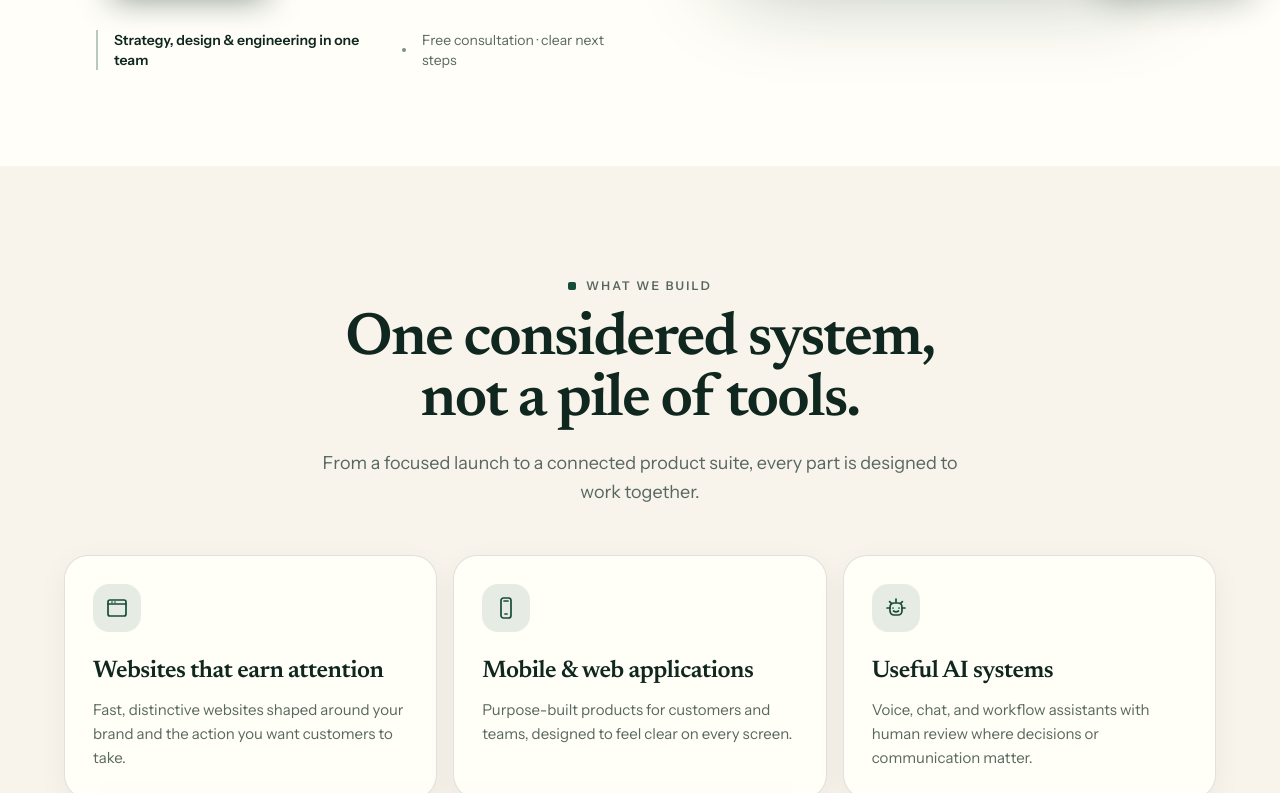
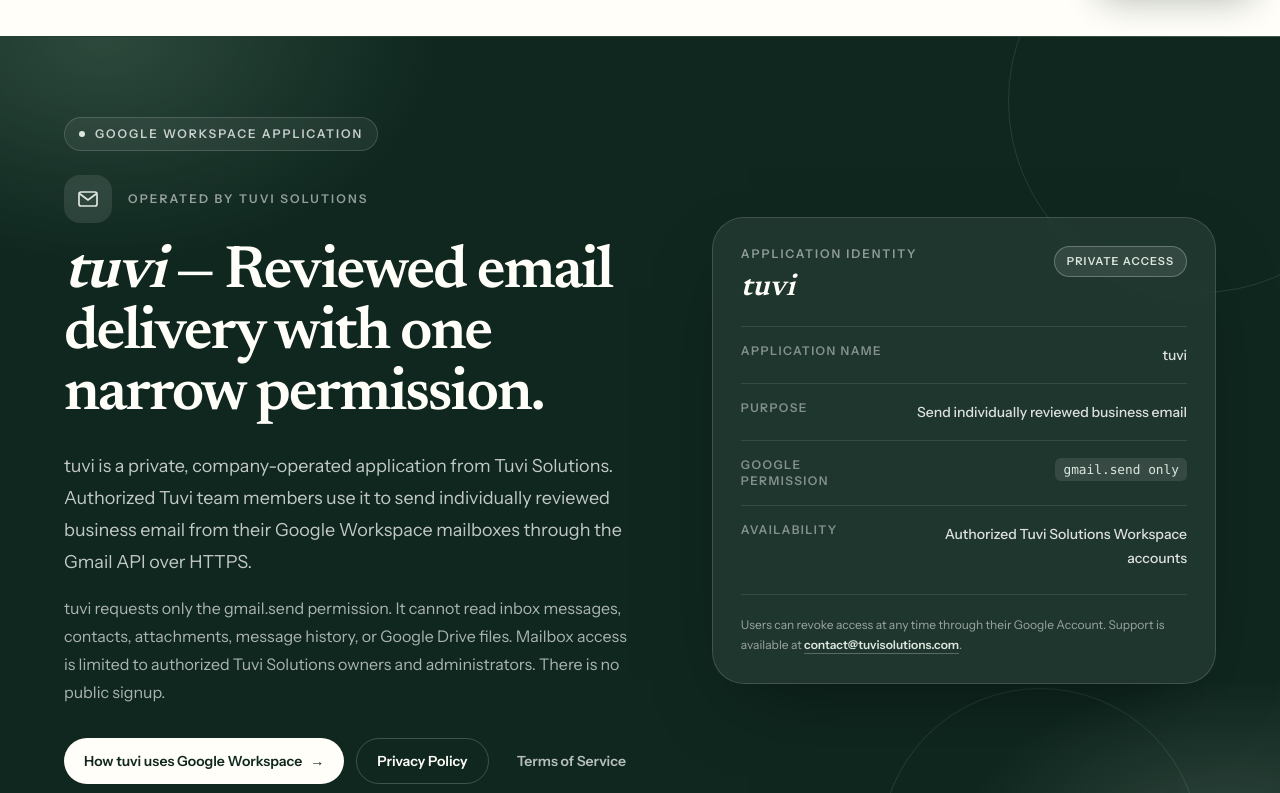
Before and after one commit to RajChodisetti/MonoRepo, a Next.js app in the folder tuvi-website/app/: page / in a window 1280 px wide. Shown: the part 787-1580 px from the top of the page. Built offline with nearby package versions, Linux system fonts and the light colour scheme; no server answers.

Commit message:
Clarify tuvi OAuth homepage

```diff
--- a/tuvi-website/app/src/app/google-workspace/page.tsx
+++ b/tuvi-website/app/src/app/google-workspace/page.tsx
@@ -3,16 +3,15 @@
 import Nav from "@/components/layout/Nav";
 import Footer from "@/components/layout/Footer";
 import { getContactEmail } from "@/lib/env";
+import { siteContent } from "@/content/site";
 
 export const metadata: Metadata = {
-  title: "Tuvi Outreach | Google Workspace Integration",
-  description:
-    "How Tuvi Outreach uses the Gmail API to send operator-approved email from authorized Tuvi Solutions Workspace mailboxes.",
+  title: "tuvi | Google Workspace App by Tuvi Solutions",
+  description: siteContent.oauthApp.metadataDescription,
   alternates: { canonical: "/google-workspace" },
   openGraph: {
-    title: "Tuvi Outreach | Google Workspace Integration",
-    description:
-      "How Tuvi Outreach uses the Gmail API to send operator-approved email from authorized Tuvi Solutions Workspace mailboxes.",
+    title: "tuvi | Google Workspace App by Tuvi Solutions",
+    description: siteContent.oauthApp.metadataDescription,
     type: "website",
     url: "/google-workspace",
   },
@@ -22,7 +21,7 @@
 const cards = [
   {
     title: "One narrow permission",
-    body: "The integration requests only gmail.send so it can submit an approved outbound message to Gmail over HTTPS.",
+    body: "tuvi requests only gmail.send so it can submit an individually reviewed outbound message to Gmail over HTTPS.",
   },
   {
     title: "No mailbox reading",
@@ -30,12 +29,13 @@
   },
   {
     title: "Controlled access",
-    body: "Mailbox connections are provisioned only for authorized Tuvi Workspace owners or administrators. There is no public signup.",
+    body: "Mailbox connections are provisioned only for authorized Tuvi Solutions Workspace owners or administrators. There is no public signup.",
   },
 ] as const;
 
 export default function GoogleWorkspacePage() {
   const contactEmail = getContactEmail();
+  const app = siteContent.oauthApp;
 
   return (
     <>
@@ -51,12 +51,13 @@
               Google Workspace integration
             </p>
             <h1 className="mt-3 font-display text-4xl font-bold tracking-tight text-ink md:text-6xl">
-              Tuvi Outreach
+              {app.name}
             </h1>
             <p className="mt-6 text-lg leading-8 text-muted">
-              Tuvi Outreach is a Tuvi Solutions-operated tool for sending
-              operator-approved email from authorized Tuvi Google Workspace mailboxes
-              through the Gmail API.
+              {app.description}
+            </p>
+            <p className="mt-4 max-w-2xl text-sm leading-6 text-muted">
+              {app.dataUse} {app.access}
             </p>
           </header>
 
@@ -77,12 +78,12 @@
             <ol className="mt-5 grid gap-5 text-sm leading-7 text-muted md:grid-cols-3">
               <li>
                 <span className="block font-display text-2xl font-bold text-primary">01</span>
-                An authorized mailbox owner or administrator grants the Gmail send
-                permission through Google OAuth.
+                An authorized mailbox owner or administrator connects their mailbox to
+                tuvi and grants the Gmail send permission through Google OAuth.
               </li>
               <li>
                 <span className="block font-display text-2xl font-bold text-primary">02</span>
-                Tuvi exchanges the authorization for a short-lived access token and
+                tuvi exchanges the authorization for a short-lived access token and
                 sends only the message prepared for delivery.
               </li>
               <li>
@@ -96,7 +97,7 @@
           <section className="mt-8 rounded-3xl border border-primary/20 bg-primary/5 p-7 md:p-10">
             <h2 className="font-display text-2xl font-bold text-ink">Responsible use</h2>
             <p className="mt-3 max-w-3xl leading-7 text-muted">
-              The integration is intended only for communications that Tuvi and the
+              tuvi is intended only for communications that Tuvi Solutions and the
               authorized sender are permitted to send. It must not be used for spam,
               unsolicited bulk commercial email, or to evade Google sending limits,
               filters, or abuse protections.
--- a/tuvi-website/app/src/app/page.tsx
+++ b/tuvi-website/app/src/app/page.tsx
@@ -2,6 +2,7 @@
 import Nav from "@/components/layout/Nav";
 import Footer from "@/components/layout/Footer";
 import Hero from "@/components/sections/Hero";
+import GoogleWorkspaceApp from "@/components/sections/GoogleWorkspaceApp";
 import WhatWeBuild from "@/components/sections/WhatWeBuild";
 import HowWeWork from "@/components/sections/HowWeWork";
 import StatsStrip from "@/components/sections/StatsStrip";
@@ -13,10 +14,12 @@
 import { siteContent } from "@/content/site";
 
 export const metadata: Metadata = {
+  title: "Tuvi Solutions | Software Studio & tuvi Google Workspace App",
+  description: `${siteContent.hero.subcopy} ${siteContent.oauthApp.metadataDescription}`,
   alternates: { canonical: "/" },
   openGraph: {
-    title: siteContent.brand.name,
-    description: siteContent.hero.subcopy,
+    title: "Tuvi Solutions | Software Studio & tuvi Google Workspace App",
+    description: siteContent.oauthApp.metadataDescription,
     type: "website",
     url: "/",
   },
@@ -28,6 +31,7 @@
       <Nav />
       <main id="main-content" tabIndex={-1}>
         <Hero />
+        <GoogleWorkspaceApp />
         <WhatWeBuild />
         <HowWeWork />
         <StatsStrip />
--- a/tuvi-website/app/src/app/privacy/page.tsx
+++ b/tuvi-website/app/src/app/privacy/page.tsx
@@ -75,9 +75,9 @@
 
       <LegalSection title="3. Google API data and Gmail access">
         <p>
-          Our outreach system uses the Google Gmail API only after an authorized Google
-          Workspace mailbox owner or administrator grants access. The application
-          requests the narrow Gmail send permission (
+          Our Google Workspace email application, <strong className="text-ink">tuvi</strong>,
+          uses the Google Gmail API only after an authorized Google Workspace mailbox
+          owner or administrator grants access. tuvi requests the narrow Gmail send permission (
           <code className="rounded bg-surface px-1.5 py-0.5 text-sm text-ink">
             gmail.send
           </code>
@@ -90,7 +90,7 @@
             needed to perform the send.
           </li>
           <li>
-            The application does not request permission to read or download inbox
+            tuvi does not request permission to read or download inbox
             messages, contacts, Google Drive files, or other Google account content.
           </li>
           <li>
--- a/tuvi-website/app/src/app/terms/page.tsx
+++ b/tuvi-website/app/src/app/terms/page.tsx
@@ -72,13 +72,13 @@
         </LegalList>
       </LegalSection>
 
-      <LegalSection title="4. Google-connected functionality">
+      <LegalSection title="4. tuvi Google Workspace functionality">
         <p>
-          Google Workspace mailbox connections may be used only by an authorized
-          mailbox owner or administrator. A connected mailbox authorizes Tuvi to use
-          the Gmail API to send approved messages; it does not give Tuvi permission to
-          read the mailbox, contacts, or Google Drive files. The owner may revoke access
-          through their Google Account at any time.
+          The <strong className="text-ink">tuvi</strong> Google Workspace application may
+          be connected only by an authorized mailbox owner or administrator. A connected
+          mailbox authorizes tuvi to use the Gmail API to send approved messages; it does
+          not give tuvi permission to read the mailbox, contacts, or Google Drive files.
+          The owner may revoke access through their Google Account at any time.
         </p>
         <p>
           Use of Google-connected functionality is also subject to applicable Google
--- a/tuvi-website/app/src/components/RequestCallbackForm.tsx
+++ b/tuvi-website/app/src/components/RequestCallbackForm.tsx
@@ -56,7 +56,7 @@
     "w-full rounded-xl border border-border bg-bg-elevated px-3 py-2.5 text-sm text-text placeholder:text-muted/70 outline-none transition focus:border-primary/60";
 
   return (
-    <div className={compact ? "space-y-3" : "mx-auto mt-8 max-w-md space-y-3 text-left"}>
+    <div className={compact ? "space-y-3" : "mx-auto max-w-md space-y-3 text-left"}>
       {!compact && (
         <div>
           <p className="text-sm font-semibold text-text">Get a callback</p>
--- /dev/null
+++ b/tuvi-website/app/src/components/sections/GoogleWorkspaceApp.tsx
@@ -0,0 +1,127 @@
+import Link from "next/link";
+import { siteContent } from "@/content/site";
+import ServiceIcon from "@/components/ui/ServiceIcon";
+
+const appFacts = [
+  { label: "Application name", value: "tuvi", code: false },
+  { label: "Purpose", value: "Send individually reviewed business email", code: false },
+  { label: "Google permission", value: "gmail.send only", code: true },
+  {
+    label: "Availability",
+    value: "Authorized Tuvi Solutions Workspace accounts",
+    code: false,
+  },
+] as const;
+
+export default function GoogleWorkspaceApp() {
+  const app = siteContent.oauthApp;
+
+  return (
+    <section
+      id="google-workspace-app"
+      aria-labelledby="google-workspace-app-title"
+      className="ink-panel relative scroll-mt-28 overflow-hidden border-y border-white/10 px-5 py-16 text-[#fffef8] md:px-8 md:py-20"
+    >
+      <div className="pointer-events-none absolute -right-28 -top-32 h-96 w-96 rounded-full border border-white/10" />
+      <div className="pointer-events-none absolute -bottom-36 right-20 h-80 w-80 rounded-full border border-white/10" />
+
+      <div className="relative mx-auto grid max-w-6xl gap-10 lg:grid-cols-[1.08fr_0.92fr] lg:items-center lg:gap-14">
+        <div className="max-w-2xl">
+          <p className="inline-flex items-center gap-2.5 rounded-full border border-white/15 bg-white/[0.06] px-3.5 py-2 text-xs font-semibold uppercase tracking-[0.16em] text-white/75">
+            <span className="h-1.5 w-1.5 rounded-full bg-sage" aria-hidden="true" />
+            {app.eyebrow}
+          </p>
+
+          <div className="mt-6 flex items-center gap-4">
+            <span className="flex h-12 w-12 shrink-0 items-center justify-center rounded-2xl bg-white/10 text-sage" aria-hidden="true">
+              <ServiceIcon name="mail" />
+            </span>
+            <p className="text-xs font-semibold uppercase tracking-[0.18em] text-white/55">
+              Operated by Tuvi Solutions
+            </p>
+          </div>
+
+          <h2
+            id="google-workspace-app-title"
+            className="mt-5 font-display text-4xl font-semibold leading-[1.02] tracking-[-0.035em] text-[#fffef8] sm:text-5xl lg:text-6xl"
+          >
+            <span className="italic">{app.name}</span> — {app.title}
+          </h2>
+          <p className="mt-6 max-w-xl text-base leading-7 text-white/75 md:text-lg md:leading-8">
+            {app.description}
+          </p>
+          <p className="mt-4 max-w-xl text-sm leading-6 text-white/65 md:text-base md:leading-7">
+            {app.dataUse} {app.access}
+          </p>
+
+          <div className="mt-8 flex flex-col gap-3 sm:flex-row sm:flex-wrap">
+            <Link
+              href="/google-workspace"
+              className="inline-flex w-full items-center justify-center gap-2 rounded-full bg-[#fffef8] px-5 py-3 text-sm font-semibold text-ink transition-colors duration-200 hover:bg-sage sm:w-auto"
+            >
+              How {app.name} uses Google Workspace <span aria-hidden="true">→</span>
+            </Link>
+            <Link
+              href="/privacy"
+              className="inline-flex w-full items-center justify-center rounded-full border border-white/20 px-5 py-3 text-sm font-semibold text-[#fffef8] transition-colors duration-200 hover:bg-white/10 sm:w-auto"
+            >
+              Privacy Policy
+            </Link>
+            <Link
+              href="/terms"
+              className="inline-flex w-full items-center justify-center px-4 py-3 text-sm font-semibold text-white/70 transition-colors duration-200 hover:text-white sm:w-auto"
+            >
+              Terms of Service
+            </Link>
+          </div>
+        </div>
+
+        <div className="rounded-[2rem] border border-white/15 bg-white/[0.07] p-5 shadow-[0_32px_80px_-38px_rgba(0,0,0,0.55)] backdrop-blur-sm sm:p-7">
+          <div className="flex items-start justify-between gap-5 border-b border-white/10 pb-5">
+            <div>
+              <p className="text-xs font-semibold uppercase tracking-[0.16em] text-white/50">
+                Application identity
+              </p>
+              <p className="mt-2 font-display text-3xl font-semibold italic text-[#fffef8]">
+                {app.name}
+              </p>
+            </div>
+            <span className="rounded-full border border-sage/30 bg-sage/10 px-3 py-1.5 text-[11px] font-semibold uppercase tracking-[0.1em] text-sage">
+              Private access
+            </span>
+          </div>
+
+          <dl className="divide-y divide-white/10">
+            {appFacts.map((fact) => (
+              <div key={fact.label} className="grid gap-2 py-4 sm:grid-cols-[9rem_1fr] sm:gap-5">
+                <dt className="text-xs font-semibold uppercase tracking-[0.12em] text-white/45">
+                  {fact.label}
+                </dt>
+                <dd className="text-sm font-medium leading-6 text-white/85 sm:text-right">
+                  {fact.code ? (
+                    <code className="rounded-md bg-white/10 px-2 py-1 font-mono text-[0.8rem] text-sage">
+                      {fact.value}
+                    </code>
+                  ) : (
+                    fact.value
+                  )}
+                </dd>
+              </div>
+            ))}
+          </dl>
+
+          <p className="mt-2 border-t border-white/10 pt-5 text-xs leading-5 text-white/55">
+            Users can revoke access at any time through their Google Account. Support is available at{" "}
+            <a
+              href={`mailto:${siteContent.brand.email}`}
+              className="font-semibold text-sage underline decoration-sage/30 underline-offset-4 transition-colors hover:text-white"
+            >
+              {siteContent.brand.email}
+            </a>
+            .
+          </p>
+        </div>
+      </div>
+    </section>
+  );
+}
--- a/tuvi-website/app/src/components/sections/Hero.tsx
+++ b/tuvi-website/app/src/components/sections/Hero.tsx
@@ -18,7 +18,7 @@
       <div className="pointer-events-none absolute inset-0 grid-bg opacity-35 [mask-image:radial-gradient(52rem_36rem_at_50%_30%,black,transparent)]" />
 
       <div className="relative mx-auto w-full max-w-6xl px-5 py-14 md:px-8 md:py-20 lg:py-24">
-        <div className="grid items-center gap-12 lg:grid-cols-[1.05fr_0.95fr] lg:gap-16">
+        <div className="grid items-center gap-12 xl:grid-cols-[1.18fr_0.82fr] xl:gap-14">
           <div className="max-w-2xl">
             <motion.p
               initial={rise}
@@ -30,7 +30,7 @@
               {hero.eyebrow}
             </motion.p>
 
-            <h1 className="mt-7 font-display text-[2.9rem] font-semibold leading-[0.98] tracking-[-0.04em] text-ink sm:text-6xl md:text-7xl lg:text-[5.25rem]">
+            <h1 className="mt-7 font-display text-[2.9rem] font-semibold leading-[0.98] tracking-[-0.04em] text-ink sm:text-6xl md:text-7xl lg:text-[4.5rem] xl:text-[4.65rem]">
               {hero.headline.map((line, index) => (
                 <motion.span
                   key={line}
@@ -83,7 +83,7 @@
             initial={reduceMotion ? { opacity: 1 } : { opacity: 0, y: 26, rotate: 1.5 }}
             animate={{ opacity: 1, y: 0, rotate: 0 }}
             transition={{ duration: 0.72, delay: reduceMotion ? 0 : 0.24, ease: [0.22, 1, 0.36, 1] }}
-            className="mx-auto w-full max-w-[520px]"
+            className="mx-auto w-full max-w-[520px] xl:max-w-[460px]"
           >
             <div className="logo-orbit relative aspect-square overflow-hidden rounded-[2.5rem] border border-border bg-bg-elevated shadow-[0_34px_90px_-40px_rgba(15,39,31,0.42)]">
               <div className="absolute inset-[8%]">
--- a/tuvi-website/app/src/components/ui/ServiceIcon.tsx
+++ b/tuvi-website/app/src/components/ui/ServiceIcon.tsx
@@ -9,7 +9,8 @@
   | "rewards"
   | "voice"
   | "calendar"
-  | "campaign";
+  | "campaign"
+  | "mail";
 
 export default function ServiceIcon({
   name,
@@ -95,6 +96,12 @@
           <path d="m4 13 12-5v8L4 13ZM16 10l3-2v8l-3-2M6 14l1 5h4l-2-6" />
         </>
       ) : null}
+      {name === "mail" ? (
+        <>
+          <rect x="3" y="5" width="18" height="14" rx="2" />
+          <path d="m4 7 8 6 8-6" />
+        </>
+      ) : null}
     </svg>
   );
 }
--- a/tuvi-website/app/src/content/site.ts
+++ b/tuvi-website/app/src/content/site.ts
@@ -3,6 +3,20 @@
     name: "Tuvi Solutions",
     tagline: "We build software that grows businesses.",
     email: "contact@tuvisolutions.com",
+  },
+
+  oauthApp: {
+    name: "tuvi",
+    eyebrow: "Google Workspace application",
+    title: "Reviewed email delivery with one narrow permission.",
+    description:
+      "tuvi is a private, company-operated application from Tuvi Solutions. Authorized Tuvi team members use it to send individually reviewed business email from their Google Workspace mailboxes through the Gmail API over HTTPS.",
+    dataUse:
+      "tuvi requests only the gmail.send permission. It cannot read inbox messages, contacts, attachments, message history, or Google Drive files.",
+    access:
+      "Mailbox access is limited to authorized Tuvi Solutions owners and administrators. There is no public signup.",
+    metadataDescription:
+      "tuvi uses Google OAuth and the Gmail API to send individually reviewed email from authorized Tuvi Solutions Google Workspace mailboxes.",
   },
 
   nav: [
@@ -19,6 +33,11 @@
         href: "/services/restaurants",
         label: "Restaurants",
         description: "QR ordering, rewards & guest growth — watch the live demos.",
+      },
+      {
+        href: "/google-workspace",
+        label: "tuvi app",
+        description: "Purpose, Gmail permission, data use & support.",
       },
     ],
   },
@@ -111,6 +130,7 @@
 
   footer: {
     legal: [
+      { label: "tuvi Google Workspace app", href: "/google-workspace" },
       { label: "Privacy Policy", href: "/privacy" },
       { label: "Terms of Service", href: "/terms" },
       { label: "Contact", href: "/#contact" },
```
Also changed, not shown: tuvi-website/app/src/components/sections/ContactCTA.tsx (+5 -5 lines).
